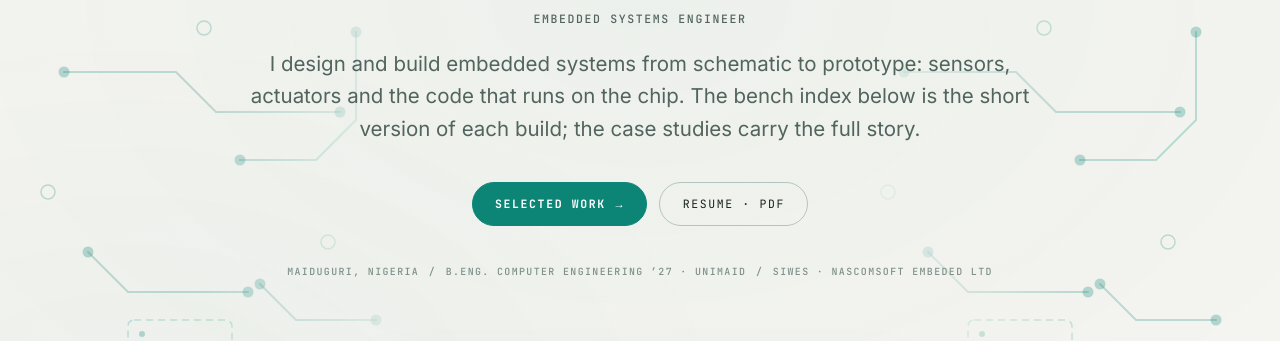
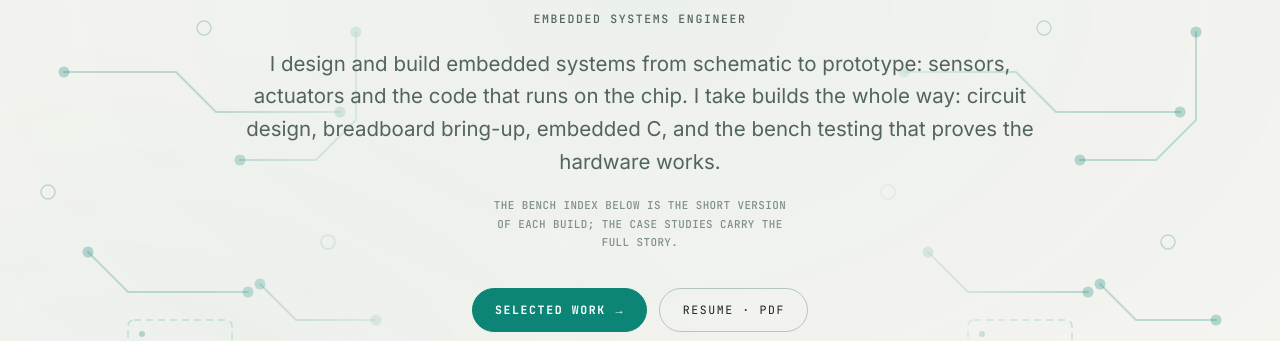
Before and after one commit to Amazo123/portfolio, an Astro site: page / in a window 1280 px wide. Shown: the part 436-777 px from the top of the page. Built offline with nearby package versions, Linux system fonts and the light colour scheme; Astro itself is replaced by a stand-in of ours.

Commit message:
The hero lede talks about the work; the page pointer steps down a size
The main paragraph stays on what Amazing does end to end: circuit design,
bring-up, embedded C, bench testing. The bench-index line becomes a small
mono sub-description under it instead of sharing the lede.

Co-Authored-By: Claude Opus 5.5 <noreply@anthropic.com>

```diff
--- a/src/pages/index.astro
+++ b/src/pages/index.astro
@@ -57,8 +57,12 @@ const toolboxB = [
 
       <p class="lede" data-reveal style="--delay:180ms">
         I design and build embedded systems from schematic to prototype: sensors, actuators and the
-        code that runs on the chip. The bench index below is the short version of each build;
-        the case studies carry the full story.
+        code that runs on the chip. I take builds the whole way: circuit design, breadboard bring-up,
+        embedded C, and the bench testing that proves the hardware works.
+      </p>
+
+      <p class="hero__sub mono" data-reveal style="--delay:220ms">
+        The bench index below is the short version of each build; the case studies carry the full story.
       </p>
 
       <div class="hero__actions" data-reveal style="--delay:240ms">
@@ -310,6 +314,15 @@ const toolboxB = [
   }
 
   .lede { margin-top: 1.25rem; }
+
+  .hero__sub {
+    margin-top: 1.1rem;
+    max-width: 46ch;
+    color: var(--dim);
+    font-size: 0.68rem;
+    line-height: 1.7;
+    letter-spacing: 0.04em;
+  }
 
   .hero__actions {
     display: flex;
```
